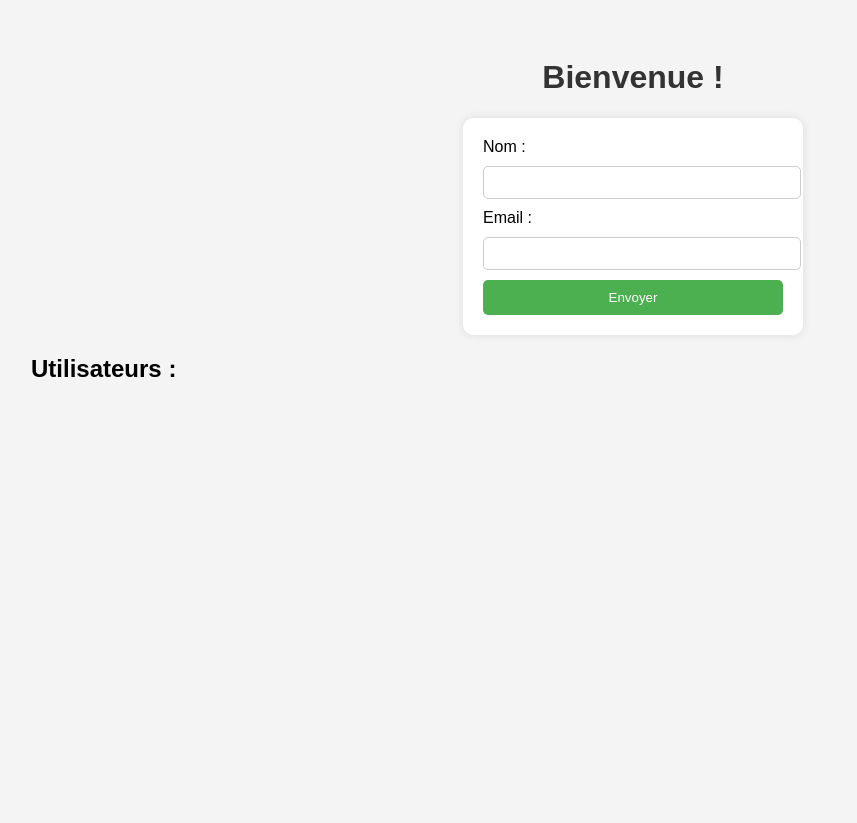
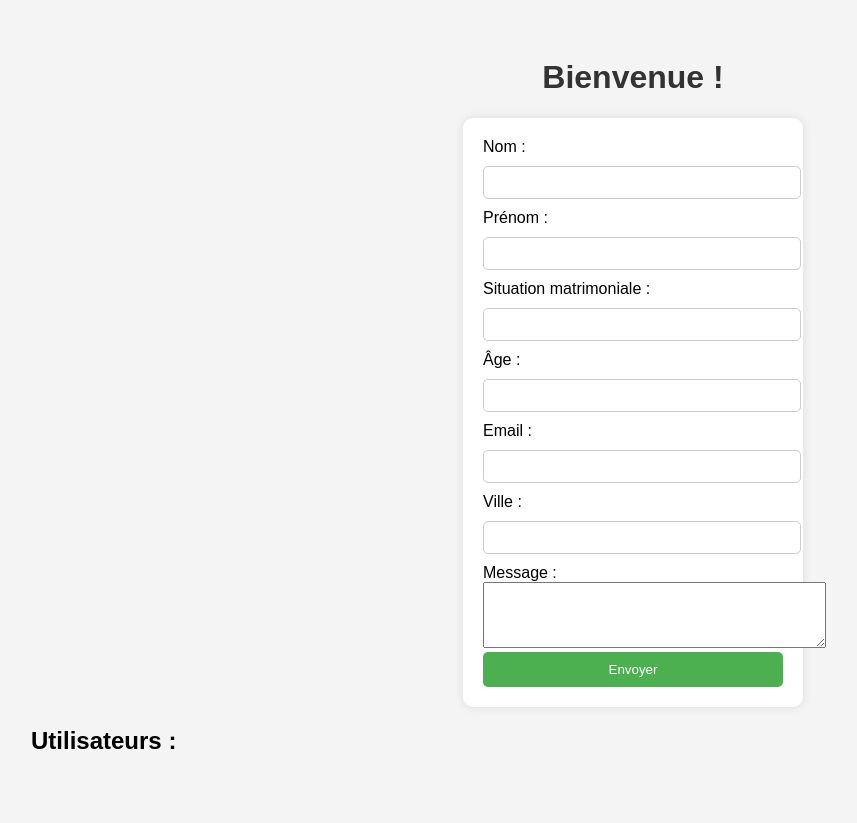
Before and after one commit to Elyse-c-sys/elys--projet, a Flask app: page / in a window 1280 px wide. Shown: the whole page, without its empty margins (7-864 px from the left). Before the commit the page ends 377 px from the top, so only its background shows below. Run offline with Flask 3, Linux system fonts and the light colour scheme.

Commit message:
Formulaire complet avec tous les champs

```diff
--- a/templates/fiche.html
+++ b/templates/fiche.html
@@ -12,16 +12,31 @@
         <label for="nom">Nom :</label>
         <input type="text" name="nom" required><br>
 
+        <label for="prenom">Prénom :</label>
+        <input type="text" name="prenom"><br>
+
+        <label for="situation_matrimoniale">Situation matrimoniale :</label>
+        <input type="text" name="situation_matrimoniale"><br>
+
+        <label for="age">Âge :</label>
+        <input type="number" name="age"><br>
+
         <label for="email">Email :</label>
         <input type="email" name="email" required><br>
+
+        <label for="ville">Ville :</label>
+        <input type="text" name="ville"><br>
+
+        <label for="message">Message :</label><br>
+        <textarea name="message" rows="4" cols="40"></textarea><br>
 
         <button type="submit">Envoyer</button>
     </form>
 
     <h2>Utilisateurs :</h2>
     <ul>
-        {% for user in donnees %}
-            <li>{{ user.nom }} - {{ user.email }}</li>
+        {% for user in utilisateurs %}
+            <li>{{ user.nom }} {{ user.prenom }} - {{ user.email }}</li>
         {% endfor %}
     </ul>
 </body>
```
